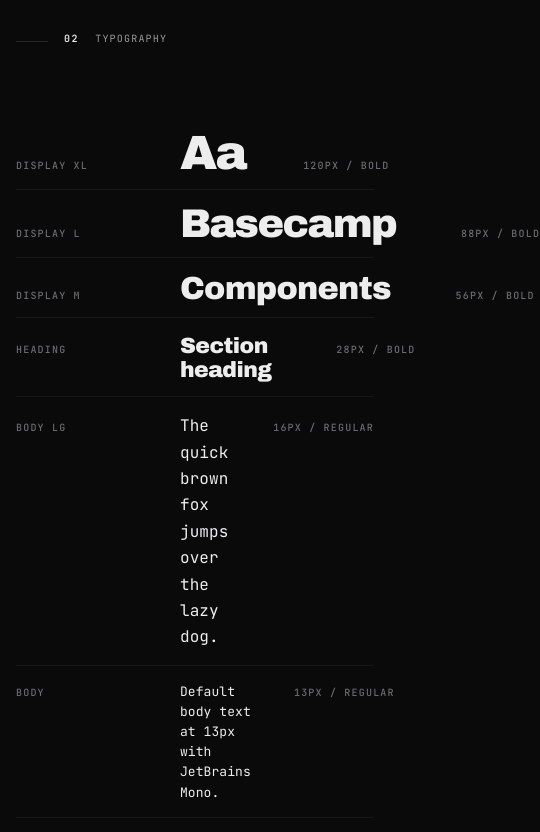
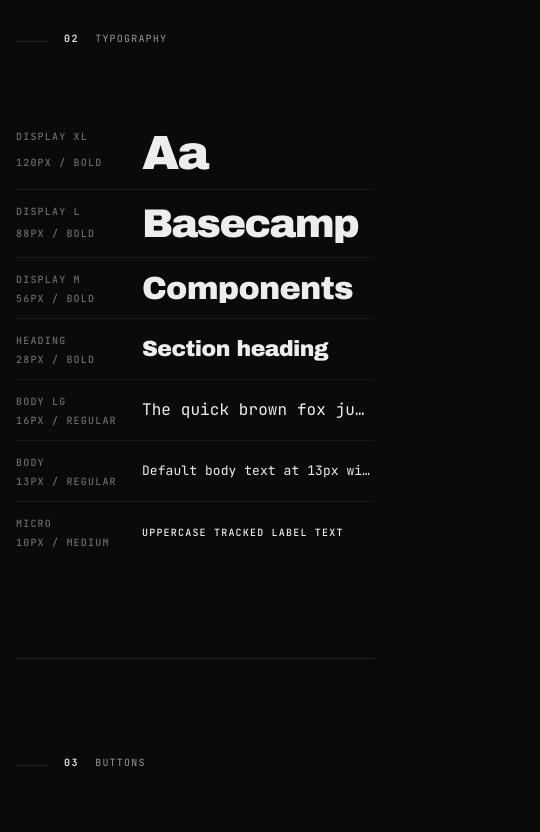
Before and after one commit to hendrikkels/basecamp, a Next.js app: page /design-system in a window 390 px wide. Shown: the part 1840-2672 px from the top of the page, 540 px wide, since content can reach past the window. Built offline with nearby package versions, Linux system fonts and the light colour scheme.

Commit message:
Add responsive typography styles and improve layout in Design System

```diff
--- /dev/null
+++ b/src/app/design-system/page.module.css
@@ -0,0 +1,43 @@
+.typographyRow {
+  display: grid;
+  grid-template-columns: 140px 1fr 120px;
+  gap: 24px;
+  align-items: baseline;
+  padding-bottom: 14px;
+}
+
+.typographyRowBordered {
+  border-bottom: 1px solid var(--hairline);
+}
+
+@media (max-width: 600px) {
+  .typographyRow {
+    grid-template-columns: 90px 1fr;
+    grid-template-rows: auto auto;
+    gap: 8px 16px;
+    align-items: start;
+  }
+
+  .typographyRow > :nth-child(1) {
+    grid-column: 1;
+    grid-row: 1;
+  }
+
+  .typographyRow > :nth-child(2) {
+    margin-left: 20px;
+    grid-column: 2;
+    grid-row: 1 / span 2;
+    align-self: center;
+    overflow: hidden;
+    white-space: nowrap;
+    text-overflow: ellipsis;
+    min-width: 0;
+  }
+
+  .typographyRow > :nth-child(3) {
+    grid-column: 1;
+    grid-row: 2;
+    text-align: left !important;
+    min-width: 120px;
+  }
+}
--- a/src/app/design-system/page.tsx
+++ b/src/app/design-system/page.tsx
@@ -1,6 +1,7 @@
 "use client";
 
 import { useState } from "react";
+import styles from "./page.module.css";
 import {
   Heading,
   Card,
@@ -124,37 +125,37 @@
           {/* Typography */}
           <SectionHead number="02" title="Typography" />
           <Stack gap="4">
-            <Box _display="grid" _gridTemplateColumns="140px 1fr 120px" _gap="24px" _alignItems="baseline" _paddingBottom="14px" _borderBottom="1px solid var(--hairline)">
+            <Box className={`${styles.typographyRow} ${styles.typographyRowBordered}`}>
               <Text size="micro" color="dim">Display XL</Text>
               <Heading variant="display-xl" level={2}>Aa</Heading>
               <Text size="micro" color="dim" _textAlign="right">120px / Bold</Text>
             </Box>
-            <Box _display="grid" _gridTemplateColumns="140px 1fr 120px" _gap="24px" _alignItems="baseline" _paddingBottom="14px" _borderBottom="1px solid var(--hairline)">
+            <Box className={`${styles.typographyRow} ${styles.typographyRowBordered}`}>
               <Text size="micro" color="dim">Display L</Text>
               <Heading variant="display-l" level={2}>Basecamp</Heading>
               <Text size="micro" color="dim" _textAlign="right">88px / Bold</Text>
             </Box>
-            <Box _display="grid" _gridTemplateColumns="140px 1fr 120px" _gap="24px" _alignItems="baseline" _paddingBottom="14px" _borderBottom="1px solid var(--hairline)">
+            <Box className={`${styles.typographyRow} ${styles.typographyRowBordered}`}>
               <Text size="micro" color="dim">Display M</Text>
               <Heading variant="display-m" level={2}>Components</Heading>
               <Text size="micro" color="dim" _textAlign="right">56px / Bold</Text>
             </Box>
-            <Box _display="grid" _gridTemplateColumns="140px 1fr 120px" _gap="24px" _alignItems="baseline" _paddingBottom="14px" _borderBottom="1px solid var(--hairline)">
+            <Box className={`${styles.typographyRow} ${styles.typographyRowBordered}`}>
               <Text size="micro" color="dim">Heading</Text>
               <Heading variant="heading" level={3}>Section heading</Heading>
               <Text size="micro" color="dim" _textAlign="right">28px / Bold</Text>
             </Box>
-            <Box _display="grid" _gridTemplateColumns="140px 1fr 120px" _gap="24px" _alignItems="baseline" _paddingBottom="14px" _borderBottom="1px solid var(--hairline)">
+            <Box className={`${styles.typographyRow} ${styles.typographyRowBordered}`}>
               <Text size="micro" color="dim">Body LG</Text>
               <Text size="body-lg">The quick brown fox jumps over the lazy dog.</Text>
               <Text size="micro" color="dim" _textAlign="right">16px / Regular</Text>
             </Box>
-            <Box _display="grid" _gridTemplateColumns="140px 1fr 120px" _gap="24px" _alignItems="baseline" _paddingBottom="14px" _borderBottom="1px solid var(--hairline)">
+            <Box className={`${styles.typographyRow} ${styles.typographyRowBordered}`}>
               <Text size="micro" color="dim">Body</Text>
               <Text size="body">Default body text at 13px with JetBrains Mono.</Text>
               <Text size="micro" color="dim" _textAlign="right">13px / Regular</Text>
             </Box>
-            <Box _display="grid" _gridTemplateColumns="140px 1fr 120px" _gap="24px" _alignItems="baseline">
+            <Box className={styles.typographyRow}>
               <Text size="micro" color="dim">Micro</Text>
               <Text size="micro">Uppercase tracked label text</Text>
               <Text size="micro" color="dim" _textAlign="right">10px / Medium</Text>
@@ -174,7 +175,7 @@
               <Button variant="destructive">Destructive</Button>
               <Button variant="accent2">Accent 2</Button>
             </Stack>
-            <Stack direction="horizontal" gap="3" align="center">
+            <Stack direction="horizontal" gap="3" align="center" wrap>
               <Button variant="primary" size="sm">Small</Button>
               <Button variant="primary" size="md">Medium</Button>
               <Button variant="primary" size="lg">Large</Button>
@@ -308,6 +309,7 @@
 
           {/* Charts */}
           <SectionHead number="08" title="Charts" accent="recharts" />
+          <Stack gap="4">
             <Row columns={2} gap="4">
               <Chart
                 variant="line"
@@ -359,6 +361,7 @@
               ]}
               datasets={[{ key: "load", name: "System Load %" }]}
             />
+          </Stack>
 
           <Divider />
 
--- a/src/app/page.tsx
+++ b/src/app/page.tsx
@@ -61,7 +61,7 @@
                   <BlockStrip filled={4} total={6} />
                 </Box>
                 <Heading variant="display-xl" level={1}>
-                  The room is on<span style={{ display: "inline-block", width: "0.2em", height: "0.2em", background: "var(--acc)", marginLeft: "0.05em", verticalAlign: "0.06em" }} />
+                  Build Something <span style={{ color: "var(--acc)" }}>Great</span>
                 </Heading>
                 <Text size="body-lg" color="muted" _marginTop="24px" _maxWidth="44ch">
                   A retro-futurist design system built for creative tools, personal dashboards, and focused workspaces. Block aesthetics meet modern engineering.
--- a/src/components/custom/AlertProvider/AlertProvider.module.css
+++ b/src/components/custom/AlertProvider/AlertProvider.module.css
@@ -27,6 +27,12 @@
 .bottomRight {
   bottom: 16px;
   right: 16px;
+}
+
+@media (max-width: 540px) {
+  .container {
+    max-width: calc(100vw - 32px);
+  }
 }
 
 .item {
--- a/src/components/custom/Modal/Modal.module.css
+++ b/src/components/custom/Modal/Modal.module.css
@@ -16,6 +16,12 @@
   max-width: 480px;
   box-shadow: 0 0 0 1px var(--hairline), 0 24px 64px rgba(0, 0, 0, 0.5);
   animation: slideUp var(--dur-base) var(--ease-out);
+}
+
+@media (max-width: 540px) {
+  .shell {
+    max-width: calc(100vw - 32px);
+  }
 }
 
 .title {
--- a/src/components/primitives/utils/css.ts
+++ b/src/components/primitives/utils/css.ts
@@ -45,12 +45,14 @@
   _gridAutoColumns?: CSS.Property.GridAutoColumns;
   _gridAutoFlow?: CSS.Property.GridAutoFlow;
   _gridAutoRows?: CSS.Property.GridAutoRows;
+  _gridArea?: CSS.Property.GridArea;
   _gridColumn?: CSS.Property.GridColumn;
   _gridColumnEnd?: CSS.Property.GridColumnEnd;
   _gridColumnStart?: CSS.Property.GridColumnStart;
   _gridRow?: CSS.Property.GridRow;
   _gridRowEnd?: CSS.Property.GridRowEnd;
   _gridRowStart?: CSS.Property.GridRowStart;
+  _gridTemplateAreas?: CSS.Property.GridTemplateAreas;
   _gridTemplateColumns?: CSS.Property.GridTemplateColumns;
   _gridTemplateRows?: CSS.Property.GridTemplateRows;
   _height?: CSS.Property.Height;
@@ -154,12 +156,14 @@
   "_gridAutoColumns",
   "_gridAutoFlow",
   "_gridAutoRows",
+  "_gridArea",
   "_gridColumn",
   "_gridColumnEnd",
   "_gridColumnStart",
   "_gridRow",
   "_gridRowEnd",
   "_gridRowStart",
+  "_gridTemplateAreas",
   "_gridTemplateColumns",
   "_gridTemplateRows",
   "_height",
```
Lines whose indentation alone changed are shown as unchanged.
